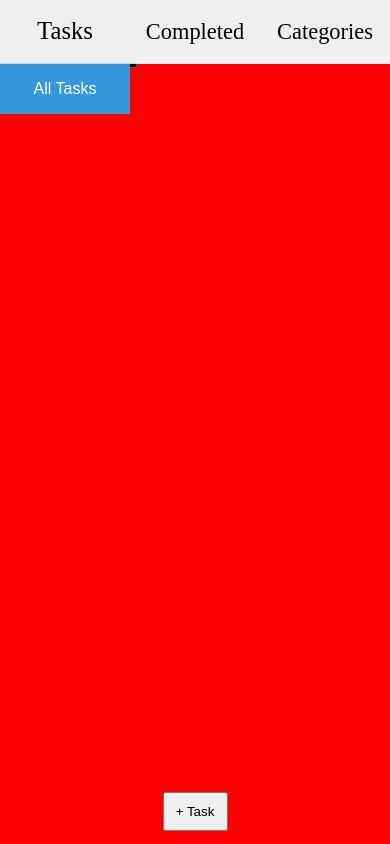
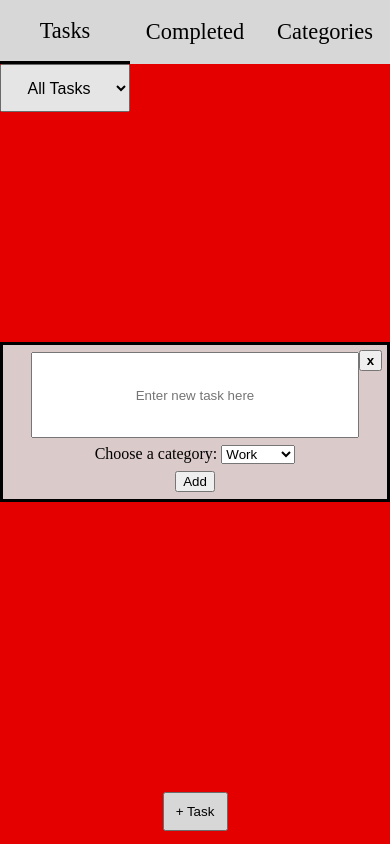
Before and after one commit to Arron-B/-to-do-list, a plain HTML site: page index.html in a window 390 px wide. Both pictures are taken after a click on the button "+ Task". Drawn offline with Linux system fonts and the light colour scheme; a web font is replaced by a local one.

Commit message:
basic layout and interactivity implemented

```diff
--- a/index.html
+++ b/index.html
@@ -19,18 +19,52 @@
     </div>
     <div id="div-tab-containers">
       <div class="tab show-tab" id="tab1">
-        <div class="task-lists-div">
-          <button class="selected-list">All Tasks</button>
-        <div class="task-list-buttons">
-          <button class="b1">2</button>
-        </div>
-        </div>
+        <select name="category-to-show" class="show-category">
+          <option value="allTasks" selected>All Tasks</option>
+          <option value="Work">Work</option>
+          <option value="Chores">Chores</option>
+          <option value="Learning">Learning</option>
+          <option value="Health">Health</option>
+          <option value="Family">Family</option>
+          <option value="Friends">Friends</option>
+          <option value="Leisure">Leisure</option>
+          <option value="Holiday">Holiday</option>
+          <option value="Finance">Finance</option>
+          <option value="Other">Other</option>
+        </select>
         <button class="new-task-button">+ Task</button>
 
       </div>
       <div class="tab hidden" id="tab2">2222222222</div>
       <div class="tab hidden" id="tab3">33333333</div>
     </div>
+    <dialog class="task-modal">
+      <form class="task-modal-container">
+          <button class="close-modal close-task-modal"><strong>x</strong></button>
+          <input class="task-input" autocomplete="off" type="text" placeholder="Enter new task here">
+          <label> Choose a category:
+          <select name="category-add-task" class="assign-category">
+            <option value="Work">Work</option>
+            <option value="Chores">Chores</option>
+            <option value="Learning">Learning</option>
+            <option value="Health">Health</option>
+            <option value="Family">Family</option>
+            <option value="Friends">Friends</option>
+            <option value="Leisure">Leisure</option>
+            <option value="Holiday">Holiday</option>
+            <option value="Finance">Finance</option>
+            <option value="Other">Other</option>
+          </select>
+         </label>
+         <button class="add-task-button">Add</button>
+      </form>
+  </dialog>
+  <dialog class="list-modal">
+    <form class="list-modal-container">
+        <button class="close-modal close-list-modal"><strong>x</strong></button>
+        <input class="task-input" autocomplete="off" type="text" placeholder="Enter new task here"><button class="add-task-button">Add</button>
+    </form>
+</dialog>
     <script src="script.js"></script>
   </body>
 </html>
--- a/script.js
+++ b/script.js
@@ -1,10 +1,8 @@
 ///////  Selectors ///////////
-const monthButton = document.querySelector(".selected-month");
 const tasksBtn = document.getElementById("tab-button-1");
 const completedBtn = document.getElementById("tab-button-2");
 const categoriesBtn = document.getElementById("tab-button-3");
 const tabButtons = document.querySelectorAll(".tab-button");
-
 const taskTab = document.getElementById("tab1");
 const completedTab = document.getElementById("tab2");
 const categoriesTab = document.getElementById("tab3");
@@ -12,20 +10,40 @@ const allTabs = document.querySelectorAll(".tab");
 const activeTab = document.getElementsByClassName("active-tab")[0];
 
 const taskLists = document.getElementsByClassName("task-list-buttons")[0];
-const selectedListBtn = document.getElementsByClassName("selected-list")[0];
 
+const taskModalBtn = document.querySelector(".new-task-button");
+const taskModal = document.querySelector(".task-modal");
+const taskModalInner = document.querySelector(".task-modal-container");
+const xTaskModBtn = document.querySelector(".close-task-modal");
+
+const listModalBtn = document.querySelector(".add-new-list");
 ///////// Variables //////////
+
+let page = 1;
+
+const categories = {
+  Work: 'Work',
+  Chores: 'Chores',
+  Learning: 'Learning',
+  Health: 'Health',
+  Family: 'Family',
+  Friends: 'Friends',
+  Leisure: 'Leisure',
+  Holiday: 'Holiday',
+  Finance: 'Finance',
+  Other: 'Other'
+};
 
 const tasks = {
   allTasks : [],
-  completedTasks: []
-  /* exTaskList : {
-       listName : 'string',
-       tasks : [array]
-  } */
-}
+};
+
+//task ex
+// {task: str,   category: str, complete: false}
 
 /////// function declarations ////////////
+
+// const optionElement = document.createElement("option");
 
 function showTab(selectedTab, clickedButton) {
   allTabs.forEach((el) => {
@@ -43,8 +61,19 @@ function showTab(selectedTab, clickedButton) {
   clickedButton.classList.add("active-button");
 }
 
+
+// function updateCategories () {
+//   for (const category in categories) {
+
+//   }
+// }
+
+/////// function invokes //////////
+
+
 /////// event listeners  /////////
 
+//Buttons
 tasksBtn.addEventListener("click", () => {
   showTab(taskTab, tasksBtn);
 });
@@ -57,12 +86,19 @@ categoriesBtn.addEventListener("click", () => {
   showTab(categoriesTab, categoriesBtn);
 });
 
-selectedListBtn.addEventListener("click", () => {
-  taskLists.classList.toggle('show');
-});
 
-document.addEventListener("click", (event) => {
-  if (!event.target.closest('.selected-list') && taskLists.classList.contains('show')) {
-    taskLists.classList.remove('show')
-  }
-});
+// Modals
+
+taskModalBtn.addEventListener("click", () => {
+  taskModal.showModal();
+})
+
+xTaskModBtn.addEventListener("click", () => {
+  taskModal.close();
+})
+
+taskModal.addEventListener('click', () => {
+  taskModal.close()
+})
+
+taskModalInner.addEventListener('click', (event) => event.stopPropagation());
--- a/style.css
+++ b/style.css
@@ -82,50 +82,10 @@ body {
   display: none;
 }
 
-.selected-list {
-  background-color: #3498DB;
-  color: white;
-  padding: 16px;
-  font-size: 16px;
-  border: none;
-  cursor: pointer;
-  width: 100%;
-}
-
-.selected-list:hover, .selected-list:focus {
-  background-color: #2980B9;
-}
-
-.task-lists-div {
-  position: relative;
-  display: inline-block;
-  grid-column: 1 / 2;
-  width: 100%;
-}
-
-
-.task-list-buttons {
-  display: none;
-  position: absolute;
-  background-color: #f1f1f1;
-  min-width: 10rem;
-  box-shadow: 0px 8px 16px 0px rgba(0,0,0,0.2);
-  z-index: 1;
-  width: 100%;
-}
-
-.task-list-buttons button {
-  color: black;
-  padding: 12px 16px;
-  text-decoration: none;
-  display: block;
-  width: 100%;
-}
-
-.task-list-buttons button:hover {background-color: #ddd;}
-
-.show {
-  display:block;
+.show-category {
+  height: 3rem;
+  text-align: center;
+  font-size: 1rem;
 }
 
 .new-task-button {
@@ -136,3 +96,107 @@ body {
   justify-self: center;
   align-self: center;
 }
+
+dialog {
+  box-sizing: border-box;
+  height: 10rem;
+  width: 30rem;
+  max-width: 100%;
+  top: 0;
+  left: 0;
+  bottom: 0;
+  right: 0;
+  padding: 0;
+  background-color: #dbdbdbec;
+}
+
+.task-modal-container {
+  height: 100%;
+  width: 100%;
+  display: flex;
+  flex-direction: column;
+  justify-content: space-evenly;
+  align-items: center;
+}
+
+.close-modal {
+  position: absolute;
+  right: 0.3rem;
+  top: 0.3rem;
+}
+
+.task-input {
+  width: 20rem;
+  height: 5rem;
+  text-align: center;
+}
+
+
+
+
+
+
+
+
+
+
+
+
+
+
+
+
+
+
+
+
+
+
+
+
+
+
+
+
+
+/* .selected-category {
+  background-color: #3498DB;
+  color: white;
+  padding: 16px;
+  font-size: 16px;
+  border: none;
+  cursor: pointer;
+  width: 100%;
+}
+
+.selected-category:hover, .selected-category:focus {
+  background-color: #2980B9;
+}
+
+.add-category-div {
+  position: relative;
+  display: inline-block;
+  grid-column: 1 / 2;
+  width: 100%;
+}
+
+
+.category-buttons {
+  display: none;
+  position: absolute;
+  background-color: #f1f1f1;
+  min-width: 10rem;
+  box-shadow: 0px 8px 16px 0px rgba(0,0,0,0.2);
+  z-index: 1;
+  width: 100%;
+}
+
+.category-buttons button {
+  color: black;
+  padding: 12px 16px;
+  text-decoration: none;
+  display: block;
+  width: 100%;
+}
+
+.category-buttons button:hover {background-color: #ddd;} */
```
Also changed, not shown: alg.txt (added).
